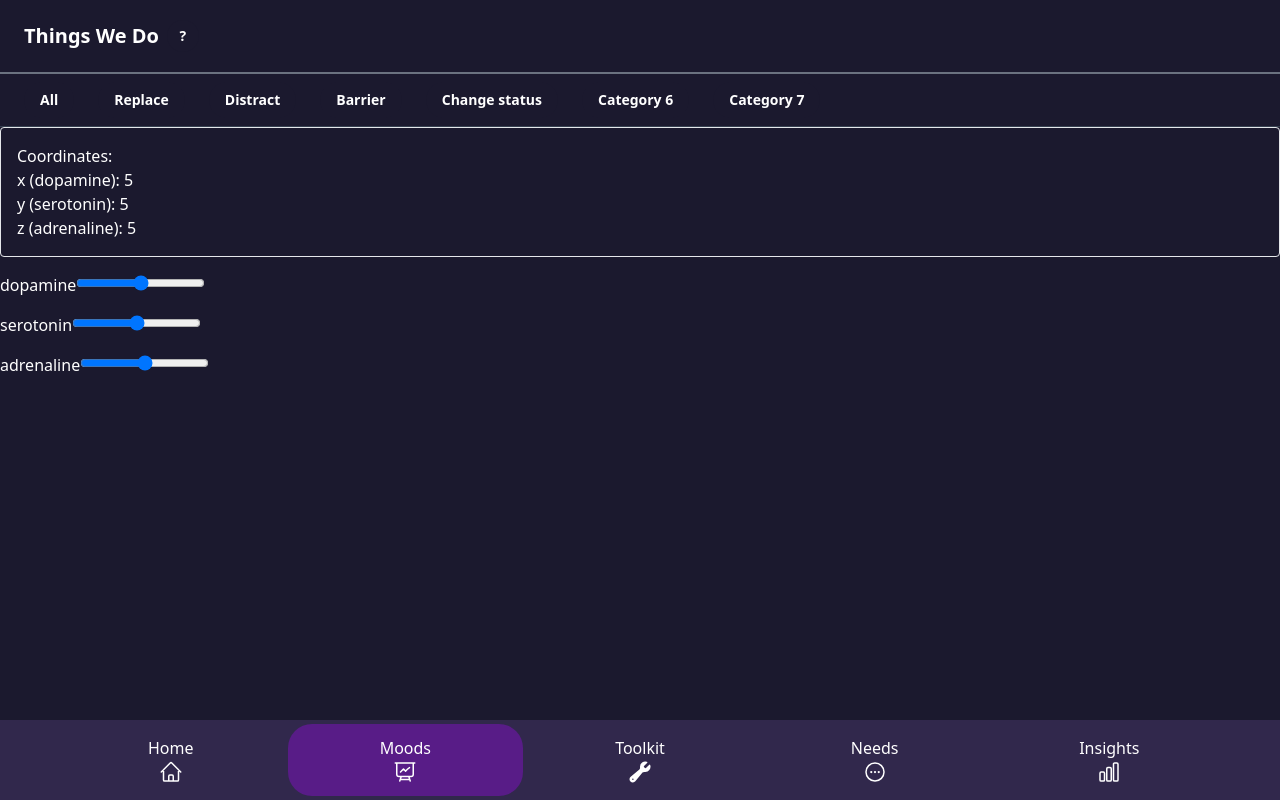
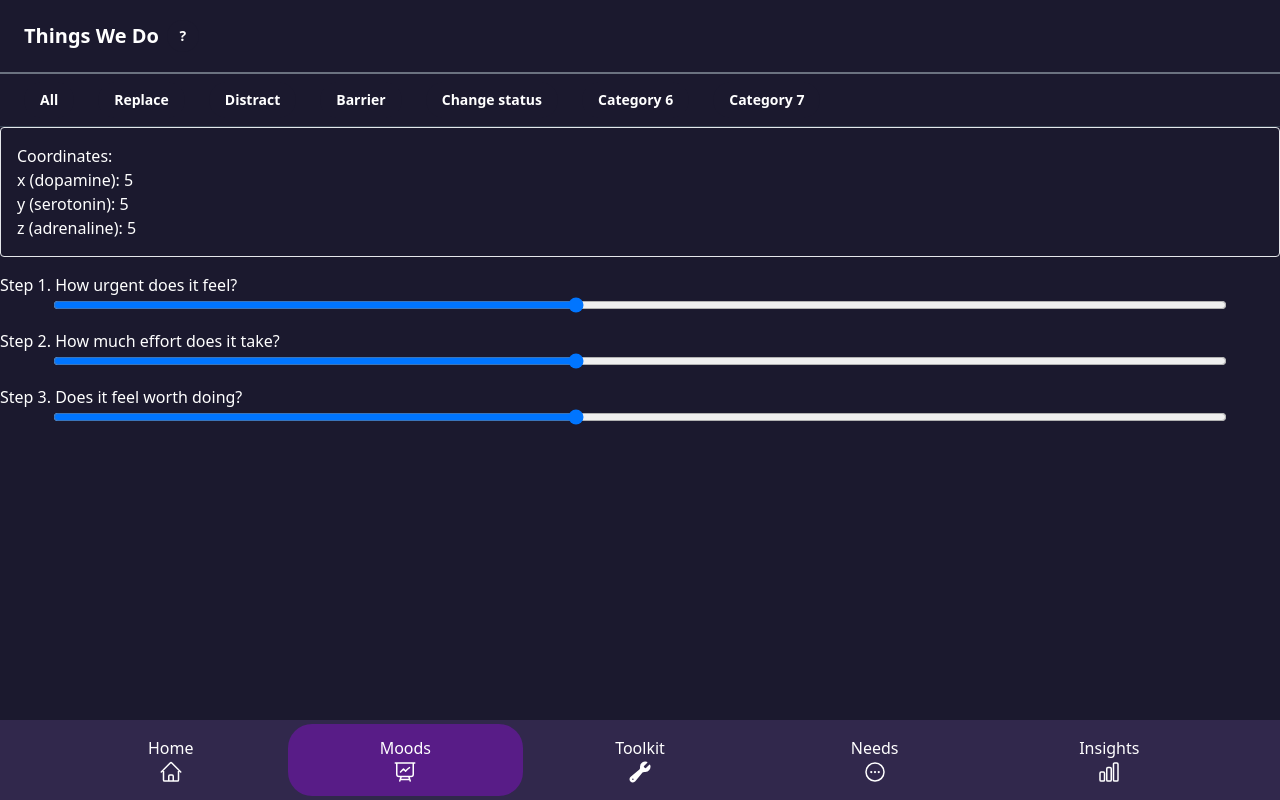
Before and after one commit to fac30/things-we-do, a Next.js app: page /moods in a window 1280 px wide. Built offline with nearby package versions, Linux system fonts and the light colour scheme.

Commit message:
feat: add descriptive label to sliders

```diff
--- a/src/app/moods/components/Slider.tsx
+++ b/src/app/moods/components/Slider.tsx
@@ -1,38 +1,40 @@
-'use client'
+"use client";
 
-import { useContext } from 'react'
-import { NeurochemContext } from '../page'
+import { useContext } from "react";
+import { NeurochemContext } from "../page";
 
 interface SliderProps {
-  chem: 'dopamine' | 'serotonin' | 'adrenaline'
+  chem: "dopamine" | "serotonin" | "adrenaline";
+  label: string;
 }
 
-export function Slider({ chem }: SliderProps) {
-  const context = useContext(NeurochemContext)
+export function Slider({ chem, label }: SliderProps) {
+  const context = useContext(NeurochemContext);
 
   if (!context) {
-    throw new Error('Slider must be used within a NeurochemContext Provider')
+    throw new Error("Slider must be used within a NeurochemContext Provider");
   }
 
-  const { neuroState, setNeuroState } = context
+  const { neuroState, setNeuroState } = context;
 
   const handleChange = (value: number) => {
     setNeuroState((prev) => ({
       ...prev,
-      [chem]: value
-    }))
-  }
+      [chem]: value,
+    }));
+  };
 
   return (
-    <div>
-      <label className="text-white">{chem}</label>
+    <div className="flex flex-col">
+      <label className="text-white">{label}</label>
       <input
         type="range"
-        min="0"
+        min="1"
         max="10"
         value={neuroState[chem]}
         onChange={(e) => handleChange(parseInt(e.target.value))}
+        className="w-11/12 m-auto"
       />
     </div>
-  )
+  );
 }
--- a/src/app/moods/components/SliderBox.tsx
+++ b/src/app/moods/components/SliderBox.tsx
@@ -1,13 +1,13 @@
-'use client'
+"use client";
 
-import { Slider } from './Slider'
+import { Slider } from "./Slider";
 
 export function SliderBox() {
   return (
     <div className="flex flex-col gap-4">
-      <Slider chem="dopamine" />
-      <Slider chem="serotonin" />
-      <Slider chem="adrenaline" />
+      <Slider chem="dopamine" label="Step 1. How urgent does it feel?" />
+      <Slider chem="serotonin" label="Step 2. How much effort does it take?" />
+      <Slider chem="adrenaline" label="Step 3. Does it feel worth doing?" />
     </div>
-  )
+  );
 }
```
